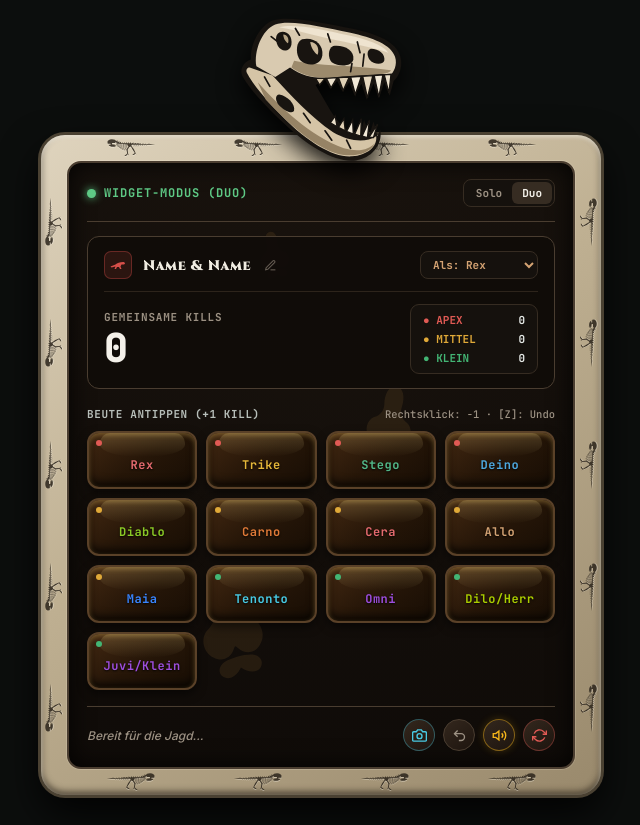
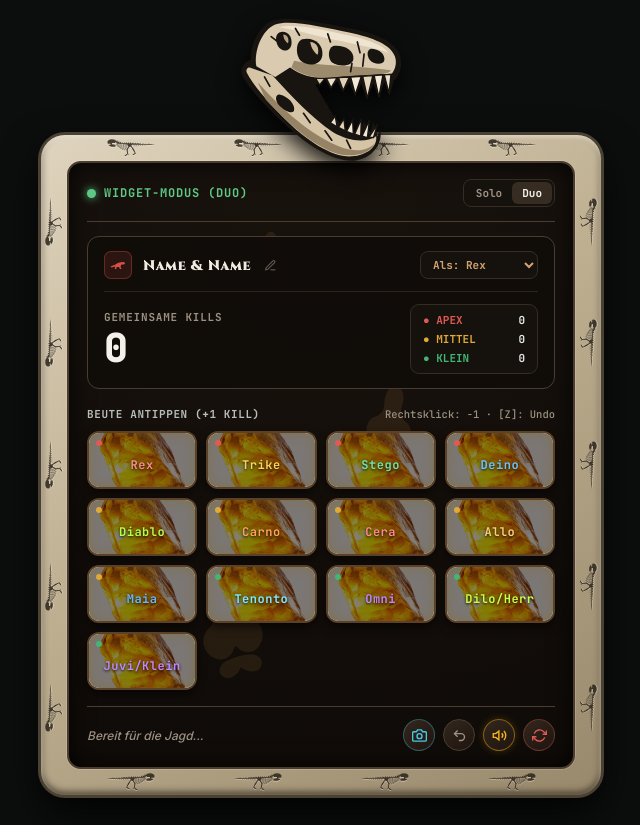
Before and after one commit to fuwa19891/the-isle-tracker, a plain HTML site: page index.html in a window 1280 px wide. Shown: the whole page, without its empty margins (319-959 px from the left). Drawn offline with Linux system fonts and the light colour scheme.

```diff
--- a/index.html
+++ b/index.html
@@ -359,10 +359,12 @@
       margin-bottom: 16px;
     }
 
-    /* ECHTER BERNSTEIN-FOSSIL BUTTON 3D LOOK */
+    /* ECHTER BERNSTEIN-BILD BUTTON LOOK */
     .dino-btn {
       position: relative;
-      background: linear-gradient(145deg, #422812 0%, #261608 50%, #170d04 100%);
+      background-image: url('amber-stone.png');
+      background-size: cover;
+      background-position: center;
       border: 2px solid #5a4128;
       border-radius: 12px;
       padding: 16px 8px 14px 8px;
@@ -374,27 +376,27 @@
       cursor: pointer;
       overflow: hidden;
       box-shadow:
-        inset 0 2px 5px rgba(255, 204, 102, 0.35),
-        inset 0 -4px 8px rgba(0, 0, 0, 0.8),
-        0 4px 10px rgba(0, 0, 0, 0.5);
+        inset 0 0 12px rgba(255, 204, 51, 0.4),
+        0 4px 10px rgba(0, 0, 0, 0.6);
       transition: transform 0.08s ease, border-color 0.15s ease, box-shadow 0.2s ease;
     }
 
+    /* Dunkler Schleier über dem Bernstein für perfekten Textkontrast */
     .dino-btn::before {
       content: '';
       position: absolute;
-      top: 0;
-      left: 10%;
-      right: 10%;
-      height: 45%;
-      background: linear-gradient(to bottom, rgba(255, 230, 150, 0.18) 0%, rgba(255, 255, 255, 0) 100%);
-      border-radius: 10px 10px 50% 50%;
+      inset: 0;
+      background: rgba(18, 11, 5, 0.52);
+      border-radius: 10px;
       pointer-events: none;
+      z-index: 1;
     }
 
     .dino-btn:hover {
-      border-color: #d4a373;
-      box-shadow: inset 0 2px 7px rgba(255, 220, 130, 0.5), inset 0 -4px 8px rgba(0,0,0,0.8), 0 0 12px rgba(212, 163, 115, 0.35);
+      border-color: #ffd000;
+      box-shadow:
+        inset 0 0 18px rgba(255, 220, 100, 0.7),
+        0 0 14px rgba(255, 183, 0, 0.4);
     }
     .dino-btn:active { transform: scale(0.96); }
 
@@ -403,27 +405,25 @@
       bottom: 0;
       left: 0;
       right: 0;
-      background: linear-gradient(to top, rgba(230, 138, 0, 0.5) 0%, rgba(255, 187, 51, 0.25) 100%);
+      background: linear-gradient(to top, rgba(255, 153, 0, 0.45) 0%, rgba(255, 204, 51, 0.2) 100%);
       transition: height 0.3s ease;
-      z-index: 0;
+      z-index: 2;
       pointer-events: none;
     }
 
     .dino-btn > * {
       position: relative;
-      z-index: 1;
+      z-index: 3;
     }
 
     .dino-btn.amber-max {
-      background: linear-gradient(145deg, #663d0c 0%, #3d2204 50%, #211101 100%);
       border-color: #ffb700;
       box-shadow:
-        inset 0 0 12px rgba(255, 204, 0, 0.6),
-        inset 0 -4px 8px rgba(0, 0, 0, 0.8),
-        0 0 18px rgba(255, 183, 0, 0.5);
+        inset 0 0 20px rgba(255, 204, 0, 0.7),
+        0 0 20px rgba(255, 183, 0, 0.6);
     }
     .dino-btn.amber-max .amber-fill {
-      background: linear-gradient(to top, rgba(255, 183, 0, 0.7) 0%, rgba(255, 221, 85, 0.45) 100%);
+      background: linear-gradient(to top, rgba(255, 183, 0, 0.65) 0%, rgba(255, 221, 85, 0.4) 100%);
     }
 
     .tier-dot-corner {
@@ -443,8 +443,8 @@
       font-size: 10px;
       font-weight: 800;
       color: #ffe599;
-      background: rgba(30, 16, 4, 0.9);
-      border: 1px solid rgba(212, 143, 56, 0.6);
+      background: rgba(20, 10, 3, 0.95);
+      border: 1px solid rgba(212, 143, 56, 0.7);
       padding: 1px 5px;
       border-radius: 4px;
       box-shadow: inset 0 1px 2px rgba(255,255,255,0.2);
@@ -458,7 +458,7 @@
       font-weight: 700;
       letter-spacing: 0.5px;
       font-family: 'JetBrains Mono', monospace;
-      text-shadow: 0 1px 2px rgba(0,0,0,0.9);
+      text-shadow: 0 1px 3px rgba(0,0,0,0.95);
     }
 
     .footer-bar {
@@ -702,19 +702,19 @@
 
 <script>
   const DINOS = [
-    { id: 'rex',    name: 'Rex',       tier: 'apex',   color: '#e56b6f' },
-    { id: 'trike',  name: 'Trike',     tier: 'apex',   color: '#e6b83a' },
-    { id: 'stego',  name: 'Stego',     tier: 'apex',   color: '#52b788' },
-    { id: 'deino',  name: 'Deino',     tier: 'apex',   color: '#4ea8de' },
-    { id: 'diablo', name: 'Diablo',    tier: 'mittel', color: '#8ac926' },
-    { id: 'carno',  name: 'Carno',     tier: 'mittel', color: '#e07a38' },
-    { id: 'cera',   name: 'Cera',      tier: 'mittel', color: '#e56b6f' },
-    { id: 'allo',   name: 'Allo',      tier: 'mittel', color: '#d4a373' },
-    { id: 'maia',   name: 'Maia',      tier: 'mittel', color: '#3a86ff' },
-    { id: 'tenonto',name: 'Tenonto',   tier: 'klein',  color: '#48cae4' },
-    { id: 'omni',   name: 'Omni',      tier: 'klein',  color: '#9d4edd' },
-    { id: 'dilo',   name: 'Dilo/Herr', tier: 'klein',  color: '#aacc00' },
-    { id: 'juvi',   name: 'Juvi/Klein',tier: 'klein',  color: '#9d4edd' }
+    { id: 'rex',    name: 'Rex',       tier: 'apex',   color: '#ff8a8a' },
+    { id: 'trike',  name: 'Trike',     tier: 'apex',   color: '#ffd25a' },
+    { id: 'stego',  name: 'Stego',     tier: 'apex',   color: '#73e2a7' },
+    { id: 'deino',  name: 'Deino',     tier: 'apex',   color: '#70c1ff' },
+    { id: 'diablo', name: 'Diablo',    tier: 'mittel', color: '#b5ff48' },
+    { id: 'carno',  name: 'Carno',     tier: 'mittel', color: '#ffa05c' },
+    { id: 'cera',   name: 'Cera',      tier: 'mittel', color: '#ff8a8a' },
+    { id: 'allo',   name: 'Allo',      tier: 'mittel', color: '#ffcc80' },
+    { id: 'maia',   name: 'Maia',      tier: 'mittel', color: '#6eb5ff' },
+    { id: 'tenonto',name: 'Tenonto',   tier: 'klein',  color: '#84e6ff' },
+    { id: 'omni',   name: 'Omni',      tier: 'klein',  color: '#c784ff' },
+    { id: 'dilo',   name: 'Dilo/Herr', tier: 'klein',  color: '#ccff48' },
+    { id: 'juvi',   name: 'Juvi/Klein',tier: 'klein',  color: '#c784ff' }
   ];
 
   const TIER_DOT_COLORS = {
@@ -743,7 +743,6 @@
   }
 
   function setGameMode(mode) {
-    // Alten Namen im State zwischenspeichern bevor wir wechseln
     const titleEl = document.getElementById('duo-title');
     if (state.mode === 'duo') {
       state.duoTitle = titleEl.textContent.trim() || 'Name & Name';
@@ -757,9 +756,7 @@
     document.getElementById('mode-label').textContent = `WIDGET-MODUS (${mode.toUpperCase()})`;
     document.getElementById('total-label').textContent = mode === 'solo' ? 'SOLO KILLS' : 'GEMEINSAME KILLS';
 
-    // Titel entsprechend des gewählten Modus einsetzen
     titleEl.textContent = mode === 'solo' ? state.soloTitle : state.duoTitle;
-
     setLog(`Modus gewechselt: ${mode.toUpperCase()}`);
   }
 
@@ -906,7 +903,6 @@
     updateUI();
   }
 
-  // Erstellt die saubere Dino-Auflistung für Discord mit Solo/Duo und Spieler-Dino
   function copyDinoList() {
     let total = document.getElementById('total-kills').textContent;
     let activeDinosText = '';
```
